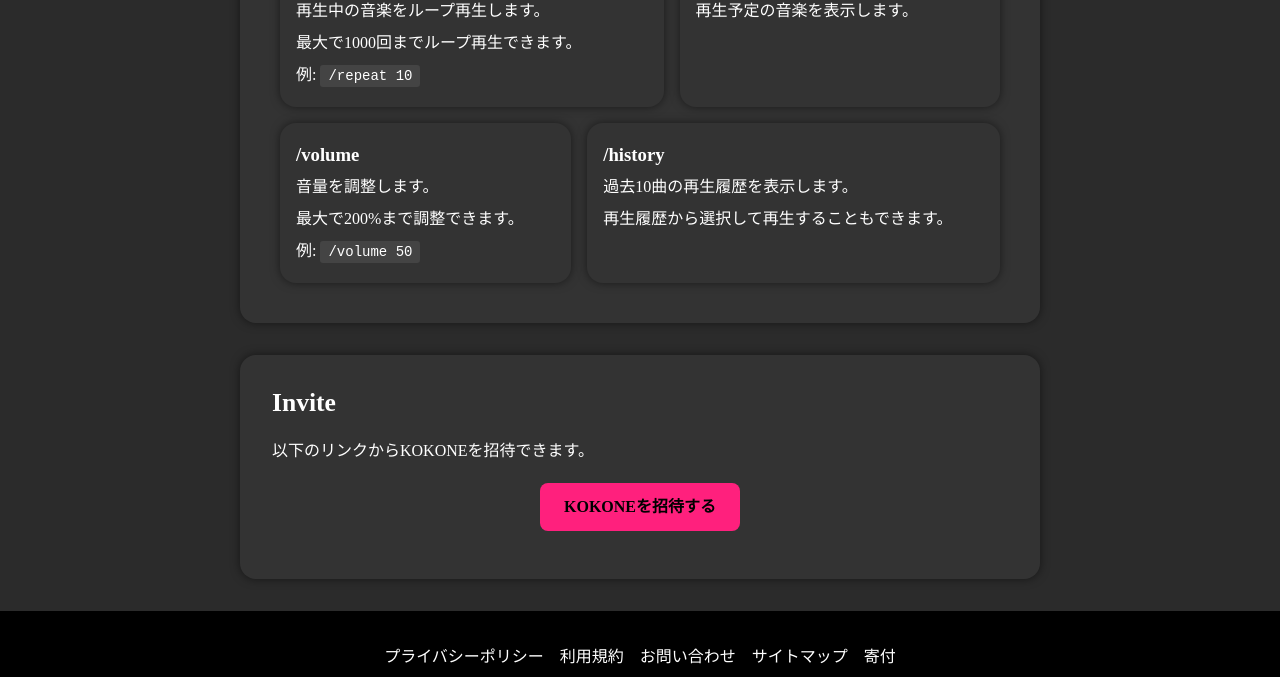
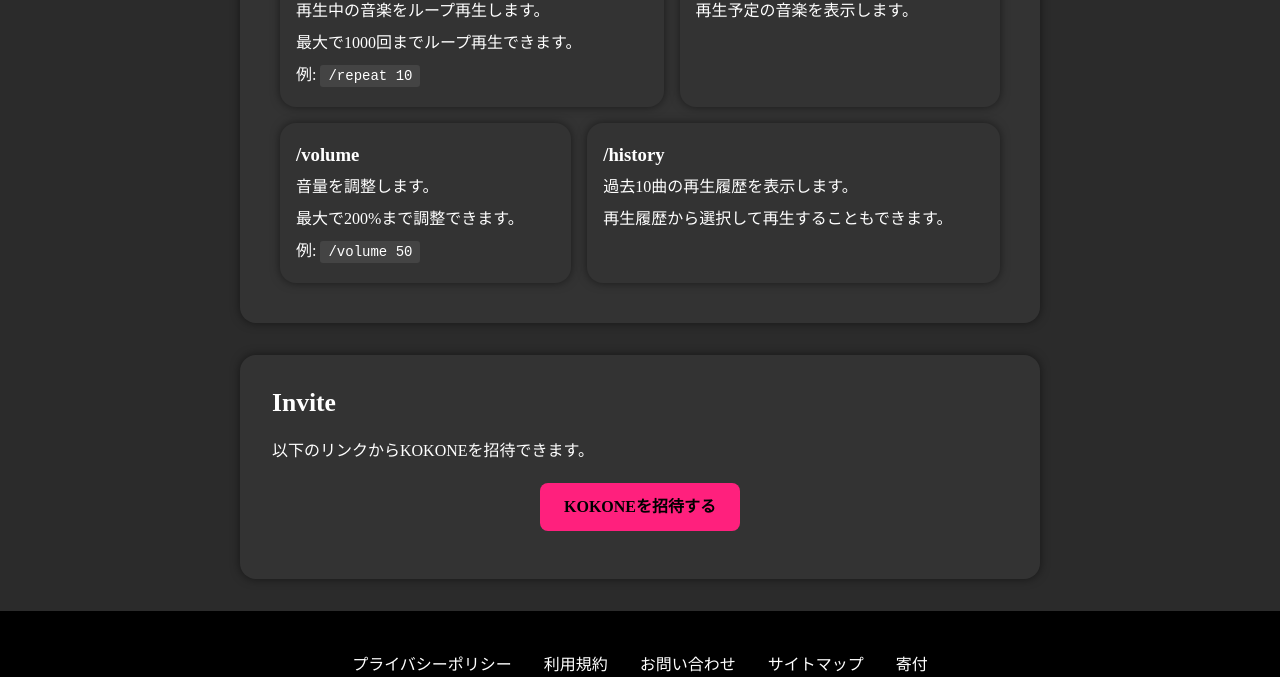
Before and after one commit to JUN-SUZU/KOKONE, a website: page docs/index.html in a window 1280 px wide. Shown: the part 770-1447 px from the top of the page. Drawn offline with Linux system fonts and the light colour scheme.

Commit message:
fix: footer タップ ターゲットのサイズや間隔を拡大

```diff
--- a/docs/css/base.scss
+++ b/docs/css/base.scss
@@ -69,6 +69,8 @@
       align-items: center;
       margin: 1rem auto;
       a {
+        display: inline-block;
+        padding: 0.5rem;
         color: white;
         margin: 0 0.5rem;
         &:hover {
```
Also changed, not shown: docs/css/base.css.
